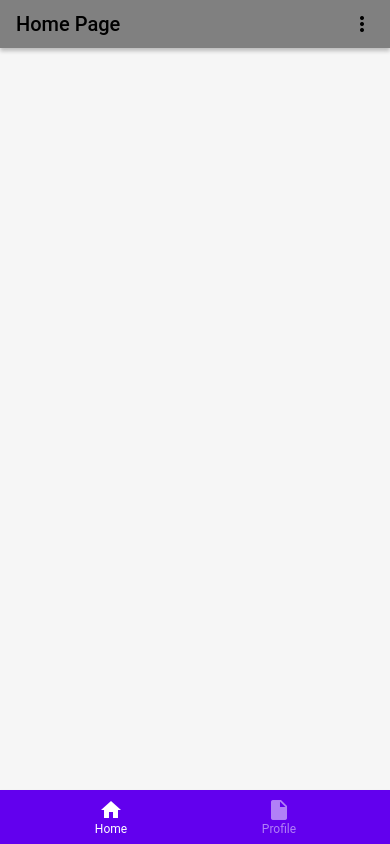
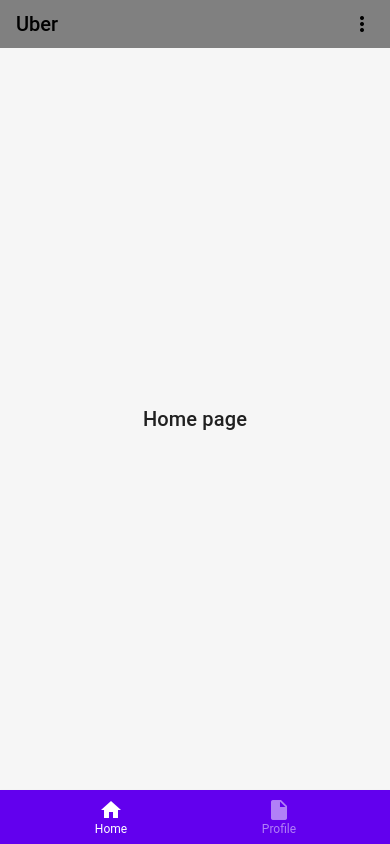
Before and after one commit to RameesaRijas/Native, a React Native app: screen / in a window 390 px wide. Built offline with nearby package versions, Linux system fonts and the light colour scheme.

Commit message:
Native - continue

```diff
--- a/App.js
+++ b/App.js
@@ -3,10 +3,12 @@ import { StyleSheet, Text, View } from 'react-native';
 import { Provider as PaperProvider } from "react-native-paper";
 import Dashboard from './Screens/Dashboard';
 import MainScreen from './Screens/MainScreen';
+import Header from './Screens/Header';
 
 export default function App() {
   return (
     <PaperProvider>
+      <Header/>
       <MainScreen/>
       </PaperProvider>
   );
--- /dev/null
+++ b/Screens/Header.jsx
@@ -0,0 +1,24 @@
+import { View, StyleSheet } from "react-native";
+import { Appbar } from "react-native-paper";
+
+const Header = () => (
+  <View>
+    <Appbar.Header style={styles.container}>
+      <Appbar.Content title="Uber" />
+      <Appbar.Action
+        icon="dots-vertical"
+        onPress={() => console.log("handle press")}
+      />
+    </Appbar.Header>
+  </View>
+);
+export default Header;
+
+const styles = StyleSheet.create({
+  container: {
+    backgroundColor : "gray",
+    flex: 1,
+    alignItems: "center",
+    justifyContent: "center",
+  },
+});
--- a/Screens/HomeScreen.jsx
+++ b/Screens/HomeScreen.jsx
@@ -1,24 +1,29 @@
-import { View, StyleSheet } from "react-native";
-import { Appbar } from "react-native-paper";
+import { View, SafeAreaView, StyleSheet } from "react-native";
+// import { Appbar } from "react-native-paper";
+import { Title } from "react-native-paper";
 
 const HomeRoute = () => (
-  <View>
-    <Appbar.Header style={styles.container}>
-      <Appbar.Content title="Home Page" />
-      <Appbar.Action
-        icon="dots-vertical"
-        onPress={() => console.log("handle press")}
-      />
-    </Appbar.Header>
-  </View>
+  <SafeAreaView style={styles.container}>
+    <Title>Home page</Title>
+  </SafeAreaView>
 );
 export default HomeRoute;
 
 const styles = StyleSheet.create({
   container: {
-    backgroundColor : "gray",
     flex: 1,
     alignItems: "center",
     justifyContent: "center",
   },
 });
+
+
+  // <View>
+  //   <Appbar.Header style={styles.container}>
+  //     <Appbar.Content title="Home Page" />
+  //     <Appbar.Action
+  //       icon="dots-vertical"
+  //       onPress={() => console.log("handle press")}
+  //     />
+  //   </Appbar.Header>
+  // </View>
--- a/Screens/MainScreen.jsx
+++ b/Screens/MainScreen.jsx
@@ -3,6 +3,7 @@ import { BottomNavigation } from "react-native-paper";
 import { StyleSheet } from "react-native";
 import HomeRoute from "./HomeScreen";
 import ProfileRoute from "./ProfileScreen";
+
 
 const MainScreen = () => {
   const [index, setIndex] = React.useState(0);
@@ -17,7 +18,7 @@ const MainScreen = () => {
   });
 
   return (
-    <BottomNavigation style={styles.container}
+    <BottomNavigation
       navigationState={{ index, routes }}
       onIndexChange={setIndex}
       renderScene={renderScene}
```
